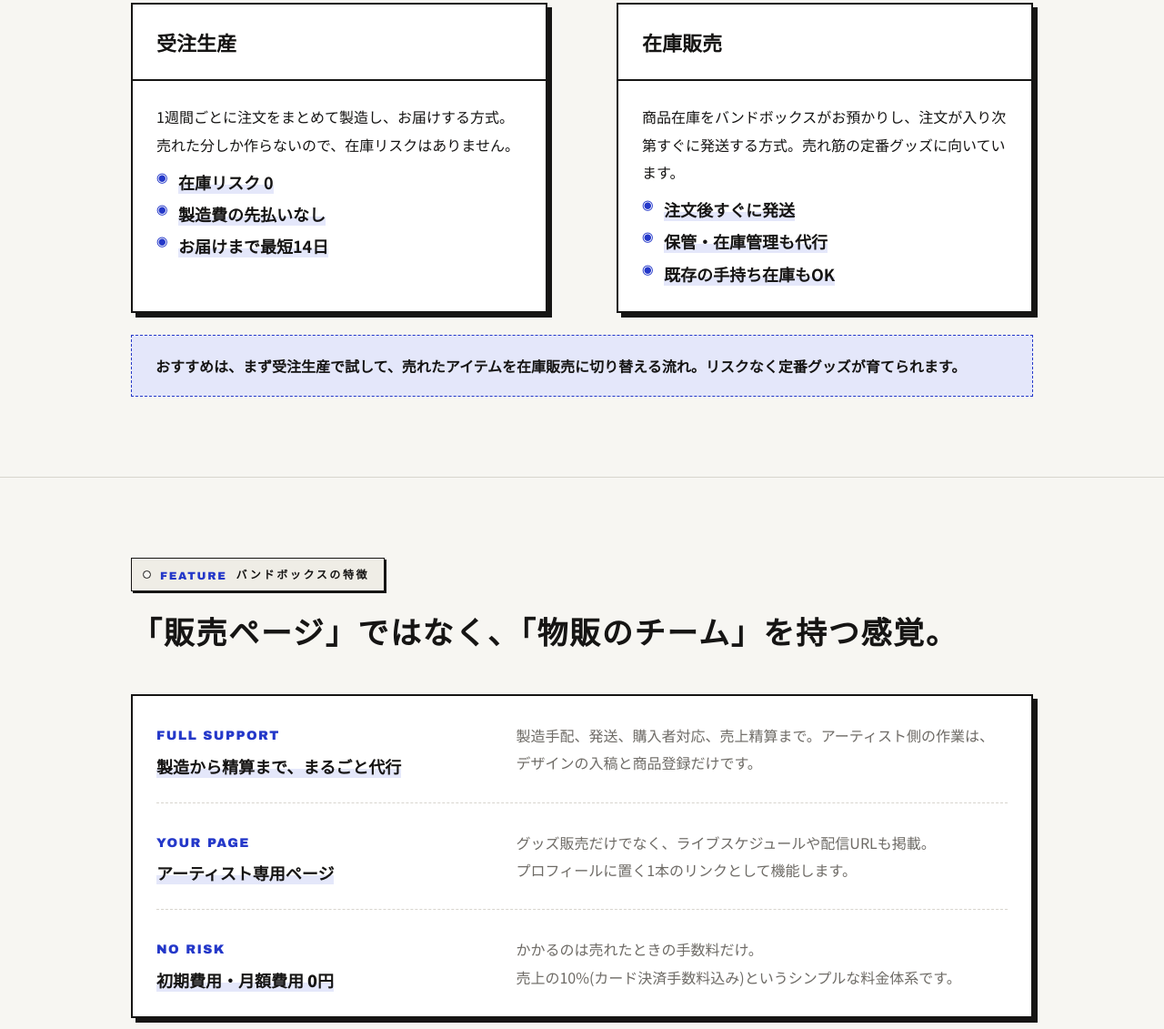
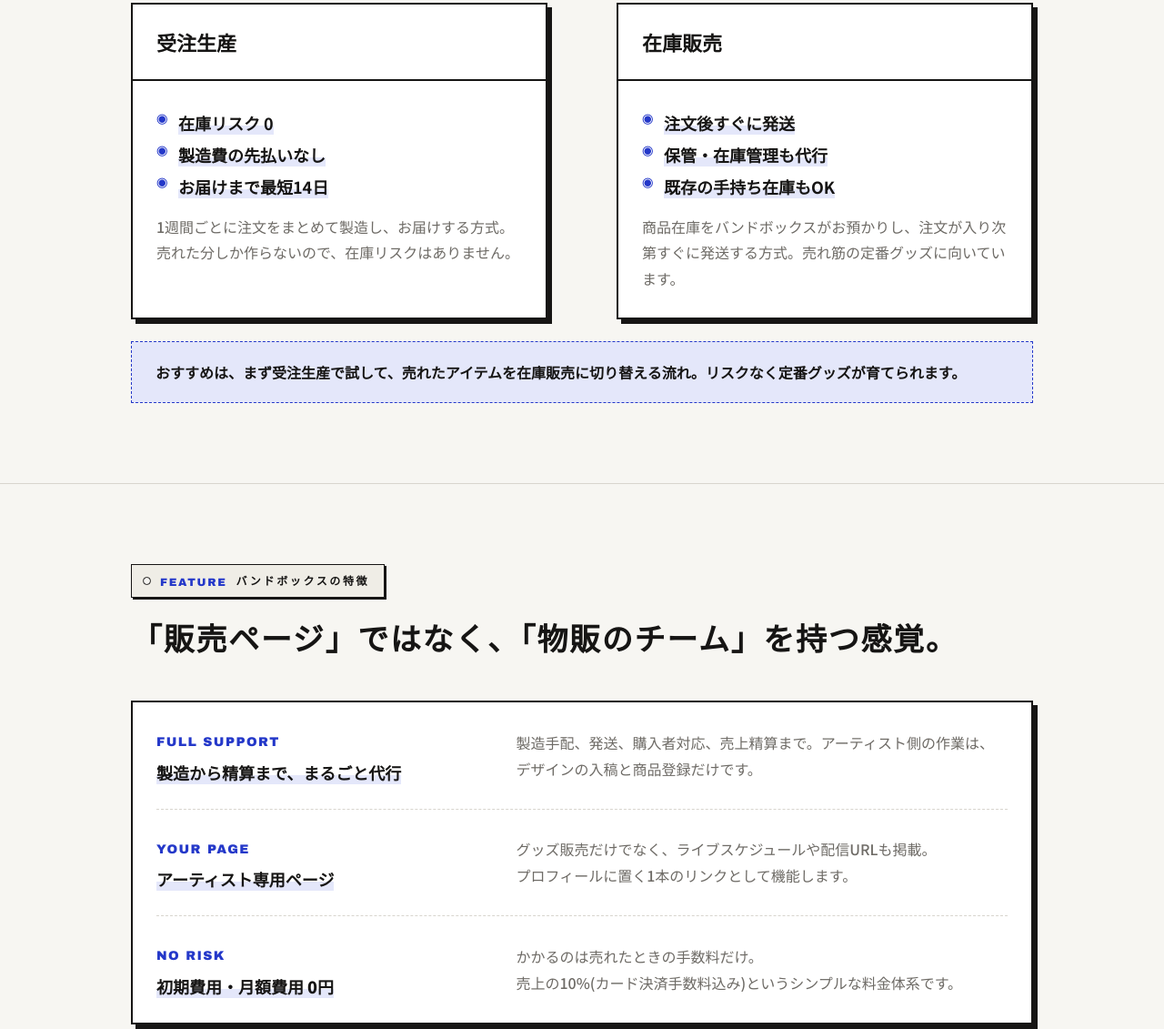
Before and after one commit to BBmorita/bandbox-LP, a plain HTML site: page index.html in a window 1280 px wide. Shown: the part 3037-4168 px from the top of the page at 91% size. Drawn offline with Linux system fonts and the light colour scheme.

Commit message:
Refine style and feature copy layout

```diff
--- a/index.html
+++ b/index.html
@@ -186,8 +186,8 @@
   }
   .method-head h3{font-size:22px;font-weight:900;line-height:1;}
   .method-body{padding:24px 26px 28px;}
-  .method-body p{font-size:16px;}
-  .method-body ul{list-style:none;margin-top:14px;}
+  .method-body p{margin:16px 0 0;font-size:16px;font-weight:500;line-height:1.8;color:var(--gray);}
+  .method-body ul{list-style:none;margin:0;}
   .method-body li{
     font-size:18px;font-weight:700;padding-left:24px;position:relative;margin-top:10px;line-height:1.4;
   }
@@ -207,7 +207,7 @@
   .feature-head{padding:0;}
   .feature .en{color:var(--blue);font-size:14px;letter-spacing:.1em;}
   .feature h3{font-size:18px;font-weight:900;margin:6px 0 0;line-height:1.5;}
-  .feature p{padding:0;font-size:16px;color:var(--gray);align-self:center;}
+  .feature p{padding:0;font-size:16px;font-weight:500;line-height:1.8;color:var(--gray);align-self:center;}
 
   /* 事例 */
   .case{display:grid;grid-template-columns:1fr 1fr;gap:44px;align-items:center;}
@@ -459,23 +459,23 @@
       <div class="method">
         <div class="method-head"><h3>受注生産</h3></div>
         <div class="method-body">
-          <p>1週間ごとに注文をまとめて製造し、お届けする方式。売れた分しか作らないので、在庫リスクはありません。</p>
           <ul>
             <li><span class="marker">在庫リスク 0</span></li>
             <li><span class="marker">製造費の先払いなし</span></li>
             <li><span class="marker">お届けまで最短14日</span></li>
           </ul>
+          <p>1週間ごとに注文をまとめて製造し、お届けする方式。売れた分しか作らないので、在庫リスクはありません。</p>
         </div>
       </div>
       <div class="method">
         <div class="method-head"><h3>在庫販売</h3></div>
         <div class="method-body">
-          <p>商品在庫をバンドボックスがお預かりし、注文が入り次第すぐに発送する方式。売れ筋の定番グッズに向いています。</p>
           <ul>
             <li><span class="marker">注文後すぐに発送</span></li>
             <li><span class="marker">保管・在庫管理も代行</span></li>
             <li><span class="marker">既存の手持ち在庫もOK</span></li>
           </ul>
+          <p>商品在庫をバンドボックスがお預かりし、注文が入り次第すぐに発送する方式。売れ筋の定番グッズに向いています。</p>
         </div>
       </div>
       <div class="method-step">おすすめは、まず受注生産で試して、売れたアイテムを在庫販売に切り替える流れ。リスクなく定番グッズが育てられます。</div>
@@ -528,7 +528,7 @@
         <img src="./case-shiggy-jr.png" alt="Shiggy Jr.のBandBox掲載ページのスクリーンショット">
       </div>
       <div class="case-copy">
-        <h3>Shiggy Jr.のグッズストア</h3>
+        <h3><span class="marker">Shiggy Jr.のグッズストア</span></h3>
         <p>アーティストページから、グッズ販売や最新情報へスムーズにアクセスできます。</p>
         <a class="case-link" href="https://bandbox.co.jp/collections/shiggyjr" target="_blank" rel="noopener noreferrer">実際のページを見る →</a>
       </div>
```
Also changed, not shown: 1 other file.
